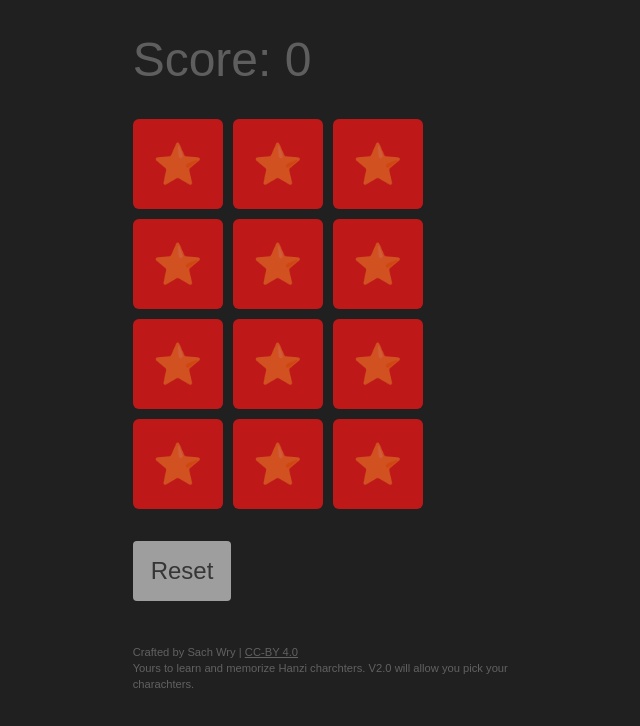
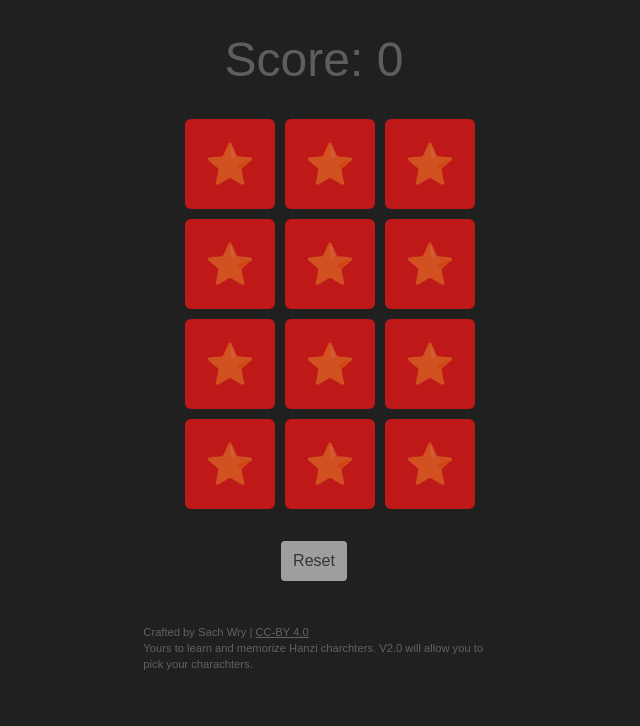
Before and after one commit to mileallen/framew-test-site, a plain HTML site: page hanzi/index.html in a window 1280 px wide. Shown: the whole page, without its empty margins (326-966 px from the left). Drawn offline with Linux system fonts and the light colour scheme; a web font is replaced by a local one.

Commit message:
Add files via upload
Got the grid aligned well!

```diff
--- a/hanzi/index.html
+++ b/hanzi/index.html
@@ -18,11 +18,13 @@
     <div class="pure-g" id="app" x-data="hanyuGame()" x-initTTT="setTudus()">
     <div class="pure-u-1 pure-u-md-1-3"></div>
 
-    <div class="pure-u-1 pure-u-md-1-3" style="padding: 0rem; align-content: center;">
+    <div class="pure-u-1 pure-u-md-1-3">
 
-        <div class="gameEEE">
+        <div classSSS="gameEEE" style="display: flex; flex-direction: column; justify-content: space-between; align-items: center;">
+
         <header class="score"> Score: <span style="transition: 0.7s" x-text="totalMatches"></span></header>
 
+        <div style="flex: 1">
         <div class="grid">
 
          <template x-if="cards" x-for="card in cards" :key="card.id">
@@ -36,13 +38,17 @@
 
         </template>
     </div>
-    <button class="button" style="font-size: 1.5rem;" @click="resetGame()">Reset</button>
     </div>
 
-    <p style="font-size: 0.7rem; color: rgba(250, 250, 250, 0.3); line-height: 1rem; padding-left: 2rem;">
+    <button style="flex: 1;" class="button" style="font-size: 1.5rem;" @click="resetGame()">Reset</button>
+    <div style="flex: initial; width:80%">
+    <p style="font-size: 0.7rem; color: rgba(250, 250, 250, 0.3); line-height: 1rem;">
         Crafted by Sach Wry | <a style="color: rgba(250, 250, 250, 0.3);" href="https://creativecommons.org/licenses/by/4.0/">CC-BY 4.0 </a> <br/>
-        Yours to learn and memorize Hanzi charchters. V2.0 will allow you pick your charachters.</p>
-        </div>
+        Yours to learn and memorize Hanzi charchters. V2.0 will allow you to pick your charachters.</p> </div>
+
+    </div>
+
+    </div>
 
     </div>
 
```
